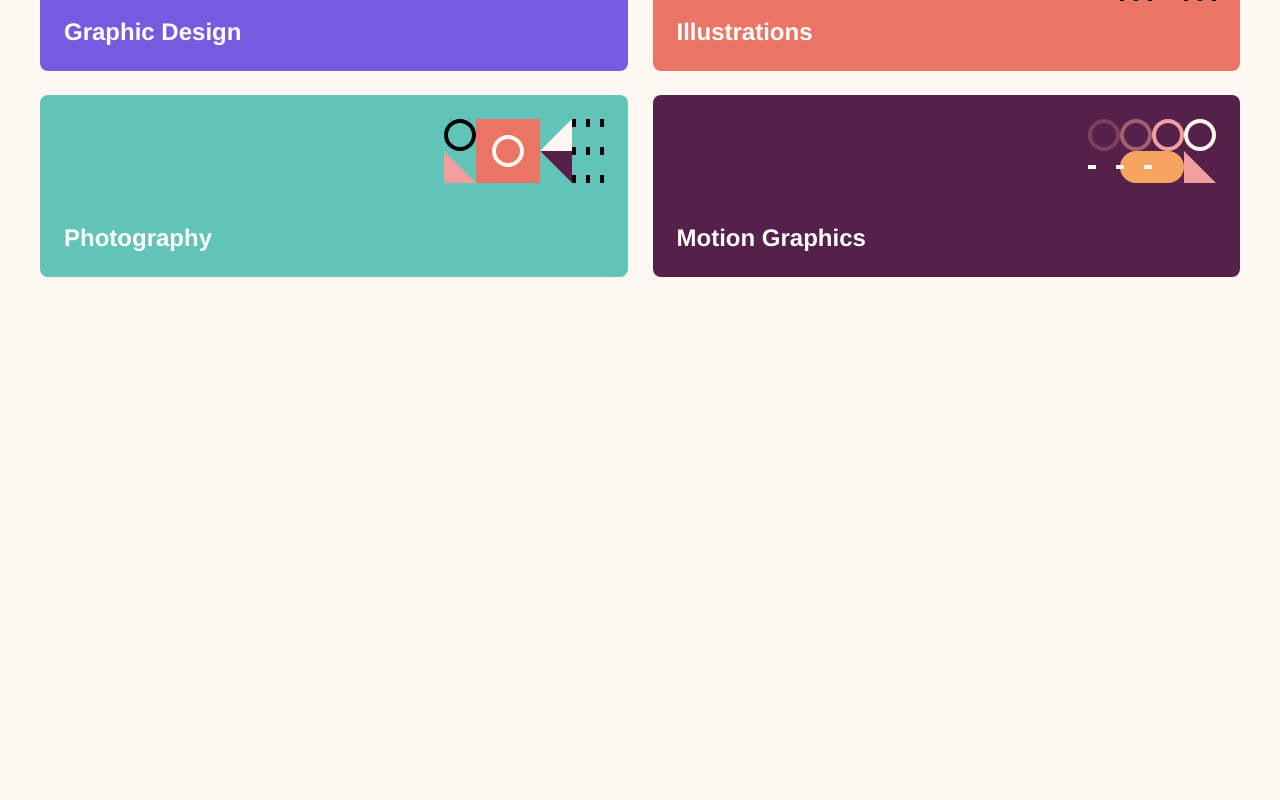
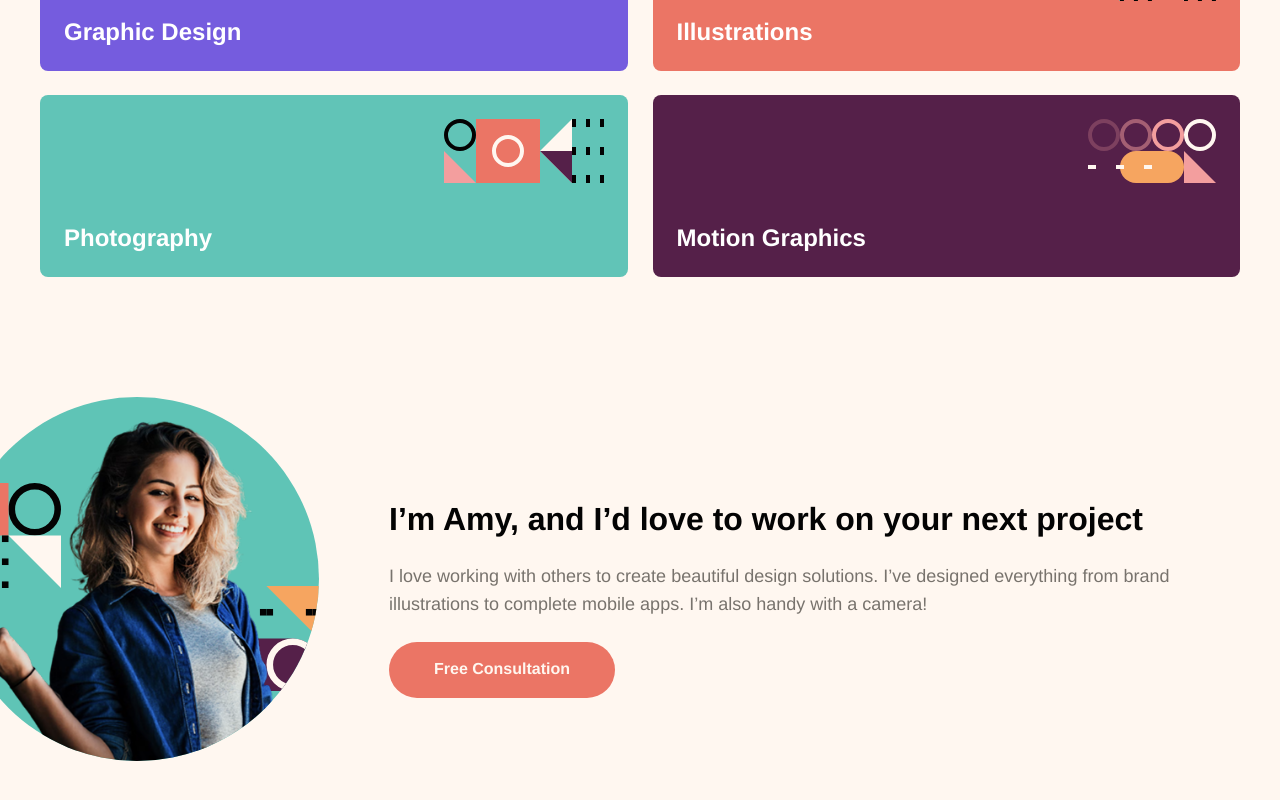
Before and after one commit to Edanriell/SinglePageDesignPortfolio, a Nuxt app in the folder Client/: page / in a window 1280 px wide. Shown: the part 520-1320 px from the top of the page. Before the commit the page ends 857 px from the top, so only its background shows below. Built offline with nearby package versions, Linux system fonts and the light colour scheme.

Commit message:
feature(about-author): created about author widget

```diff
--- a/Client/nuxt.config.ts
+++ b/Client/nuxt.config.ts
@@ -14,6 +14,7 @@ export default defineNuxtConfig({
 	],
 
 	alias: {
+		"@public": fileURLToPath(new URL("./public", import.meta.url)),
 		"@app": fileURLToPath(new URL("./app", import.meta.url)),
 		"@shared": fileURLToPath(new URL("./shared", import.meta.url)),
 		"@pages": fileURLToPath(new URL("./pages", import.meta.url)),
--- a/Client/pages/index.vue
+++ b/Client/pages/index.vue
@@ -3,6 +3,7 @@
 	import { FooterWidget } from "@widgets/footer/ui";
 	import { HeroWidget } from "@widgets/hero/ui";
 	import { type Service, ServicesWidget } from "@widgets/services/ui";
+	import { AboutAuthorWidget } from "@widgets/about-author/ui/";
 
 	definePageMeta({
 		layout: "default-ui-layout",
@@ -193,4 +194,11 @@
 		title="Design solutions made easy"
 	/>
 	<ServicesWidget :services="services as Service[]" />
+	<AboutAuthorWidget
+		imageSrc="/images/amy-image.png"
+		text="I love working with others to create beautiful design solutions. I’ve designed
+					everything from brand illustrations to complete mobile apps. I’m also handy with
+					a camera!"
+		title="I’m Amy, and I’d love to work on your next project"
+	/>
 </template>
--- a/Client/widgets/about-author/ui/about-author-widget.vue
+++ b/Client/widgets/about-author/ui/about-author-widget.vue
@@ -0,0 +1,286 @@
+<script lang="ts" setup>
+	import { Link } from "@shared/ui/link/ui";
+
+	withDefaults(
+		defineProps<{
+			imageSrc: string;
+			imageAlt?: string;
+			title: string;
+			text: string;
+			linkHref?: string;
+		}>(),
+		{
+			imageAlt: "Amy",
+			linkHref: "#"
+		}
+	);
+</script>
+
+<template>
+	<section class="about-author">
+		<figure class="about-author__wrapper">
+			<div class="about-author__image-wrapper">
+				<svg
+					class="about-author__decorative-image-1"
+					fill="none"
+					height="128"
+					viewBox="0 0 128 128"
+					width="128"
+					xmlns="http://www.w3.org/2000/svg"
+				>
+					<circle cx="96" cy="32" r="28" stroke="#030303" stroke-width="8" />
+					<rect fill="#EB7565" height="64" width="64" />
+					<rect fill="#030303" height="8" width="8" y="64" />
+					<rect fill="#030303" height="8" width="8" x="28" y="64" />
+					<rect fill="#030303" height="8" width="8" x="56" y="64" />
+					<rect fill="#030303" height="8" width="8" y="92" />
+					<rect fill="#030303" height="8" width="8" x="28" y="92" />
+					<rect fill="#030303" height="8" width="8" x="56" y="92" />
+					<rect fill="#030303" height="8" width="8" y="120" />
+					<rect fill="#030303" height="8" width="8" x="28" y="120" />
+					<rect fill="#030303" height="8" width="8" x="56" y="120" />
+					<path
+						clip-rule="evenodd"
+						d="M64 64L128 128V64H64Z"
+						fill="#FFF7F0"
+						fill-rule="evenodd"
+					/>
+				</svg>
+				<NuxtImg
+					:alt="imageAlt"
+					:src="imageSrc"
+					class="about-author__image"
+					format="webp"
+					loading="eager"
+				/>
+				<svg
+					class="about-author__decorative-image-2"
+					fill="none"
+					height="128"
+					viewBox="0 0 128 128"
+					width="128"
+					xmlns="http://www.w3.org/2000/svg"
+				>
+					<rect fill="#552049" height="64" rx="32" width="128" y="64" />
+					<circle cx="96" cy="96" r="28" stroke="#FFF7F0" stroke-width="8" />
+					<rect fill="#030303" height="8" width="8" y="28" />
+					<rect fill="#030303" height="8" width="8" x="8" y="28" />
+					<rect fill="#030303" height="8" width="8" x="56" y="28" />
+					<path
+						clip-rule="evenodd"
+						d="M64 0L128 64V0H64Z"
+						fill="#F6A560"
+						fill-rule="evenodd"
+					/>
+					<rect fill="#030303" height="8" width="8" x="64" y="28" />
+					<rect fill="#030303" height="8" width="8" x="112" y="28" />
+					<rect fill="#030303" height="8" width="8" x="120" y="28" />
+				</svg>
+			</div>
+			<figcaption class="about-author__content">
+				<h2 class="about-author__title">
+					{{ title }}
+				</h2>
+				<p class="about-author__text">
+					{{ text }}
+				</p>
+				<div class="about-author__button-wrapper">
+					<Link :href="linkHref" primaryColor="#eb7565" secondaryColor="#f6a560"
+						>Free Consultation</Link
+					>
+				</div>
+			</figcaption>
+		</figure>
+	</section>
+</template>
+
+<style scoped>
+	.about-author {
+		position: relative;
+		padding-top: 50rem;
+		padding-bottom: 50rem;
+		margin-left: 16rem;
+		margin-right: 16rem;
+
+		@media (width >= 768px) {
+			padding-top: 60rem;
+			padding-bottom: 60rem;
+			margin-left: unset;
+			margin-right: 40rem;
+			overflow: hidden;
+		}
+
+		@media (width >= 1440px) {
+			margin-left: 165rem;
+			margin-right: 165rem;
+			overflow: auto;
+			padding-top: 68rem;
+			padding-bottom: 44rem;
+		}
+	}
+
+	.about-author__wrapper {
+		position: relative;
+		display: flex;
+		flex-direction: column;
+		justify-content: center;
+		align-items: center;
+
+		@media (width >= 768px) {
+			flex-direction: row;
+			column-gap: 70rem;
+		}
+
+		@media (width >= 1440px) {
+			column-gap: 125rem;
+		}
+	}
+
+	.about-author__image-wrapper {
+		width: 300rem;
+		height: 300rem;
+		border-radius: 50%;
+		background-color: var(--cyan);
+		position: relative;
+		overflow: hidden;
+		margin-bottom: 40rem;
+		flex: 0 0 auto;
+
+		@media (width >= 768px) {
+			width: 364rem;
+			height: 364rem;
+			margin-left: -45rem;
+		}
+
+		@media (width >= 1440px) {
+			width: 445rem;
+			height: 445rem;
+			margin-left: unset;
+		}
+	}
+
+	.about-author__image {
+		position: relative;
+		width: 276rem;
+		height: 285rem;
+		position: absolute;
+		bottom: 0;
+		right: 30rem;
+		z-index: 2;
+
+		@media (width >= 768px) {
+			width: 336rem;
+			height: 347rem;
+			right: unset;
+			left: 0;
+		}
+
+		@media (width >= 1440px) {
+			width: 410rem;
+			height: 425rem;
+			left: -11rem;
+		}
+	}
+
+	.about-author__decorative-image-1 {
+		width: 86.54rem;
+		height: 86.54rem;
+		position: absolute;
+		top: 70.88rem;
+		left: 0;
+		z-index: 1;
+
+		@media (width >= 768px) {
+			width: 105rem;
+			height: 105rem;
+			top: 86rem;
+			left: 1rem;
+		}
+
+		@media (width >= 1440px) {
+			width: 128rem;
+			height: 128rem;
+			top: 104rem;
+			left: 0rem;
+		}
+	}
+
+	.about-author__decorative-image-2 {
+		width: 86.54rem;
+		height: 86.54rem;
+		position: absolute;
+		top: 155.77rem;
+		right: 0;
+		z-index: 1;
+
+		@media (width >= 768px) {
+			width: 105rem;
+			height: 105rem;
+			top: 189rem;
+		}
+
+		@media (width >= 1440px) {
+			width: 128rem;
+			height: 128rem;
+			top: 232rem;
+		}
+	}
+
+	.about-author__content {
+		display: flex;
+		flex-direction: column;
+		justify-content: center;
+		row-gap: 24rem;
+
+		@media (width >= 768px) {
+			align-items: flex-start;
+		}
+
+		@media (width >= 1440px) {
+			row-gap: unset;
+			flex-basis: 540rem;
+		}
+	}
+
+	.about-author__title {
+		font-family: var(--font-family);
+		font-weight: 700;
+		font-size: 26rem;
+		text-align: center;
+		color: var(--black);
+
+		@media (width >= 768px) {
+			text-align: left;
+			font-size: 32rem;
+		}
+
+		@media (width >= 1440px) {
+			font-size: 40rem;
+			margin-bottom: 34rem;
+		}
+	}
+
+	.about-author__text {
+		font-family: var(--font-family);
+		font-weight: 500;
+		font-size: 16rem;
+		line-height: 162%;
+		text-align: center;
+		color: var(--medium-brown);
+
+		@media (width >= 768px) {
+			font-size: 18rem;
+			line-height: 156%;
+			text-align: left;
+		}
+
+		@media (width >= 1440px) {
+			margin-bottom: 32rem;
+		}
+	}
+
+	.about-author__button-wrapper {
+		display: flex;
+		justify-content: center;
+	}
+</style>
--- a/Client/widgets/about-author/ui/index.ts
+++ b/Client/widgets/about-author/ui/index.ts
@@ -0,0 +1,3 @@
+import AboutAuthorWidget from "./about-author-widget.vue";
+
+export { AboutAuthorWidget };
--- a/Client/widgets/header/ui/header-widget.vue
+++ b/Client/widgets/header/ui/header-widget.vue
@@ -10,7 +10,7 @@
 	</header>
 </template>
 
-<style>
+<style scoped>
 	.header {
 		position: relative;
 		display: flex;
```
Also changed, not shown: Client/public/images/amy-image.png (added).
